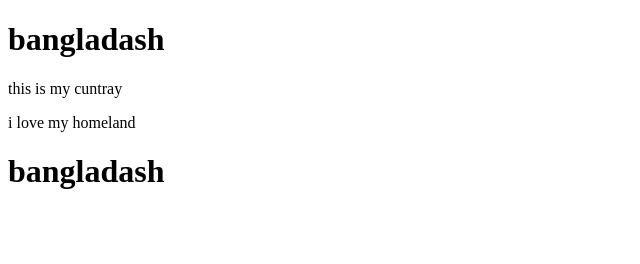
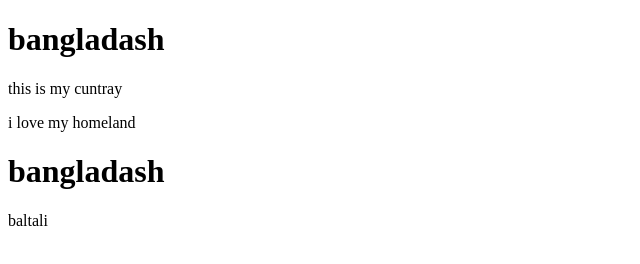
Before and after one commit to aminul-islam-sajid/2nd-website, a plain HTML site: page index.html in a window 1280 px wide. Shown: the full height of the page, 0-640 px from the left. Drawn offline with Linux system fonts and the light colour scheme.

Commit message:
Update index.html

```diff
--- a/index.html
+++ b/index.html
@@ -11,6 +11,6 @@
     <p>this is my cuntray</p>
     <p>i love my homeland</p>
     <p> <h1> bangladash </h1></p>
-
+    <p>baltali</p>
 </body>
 </html>
```
